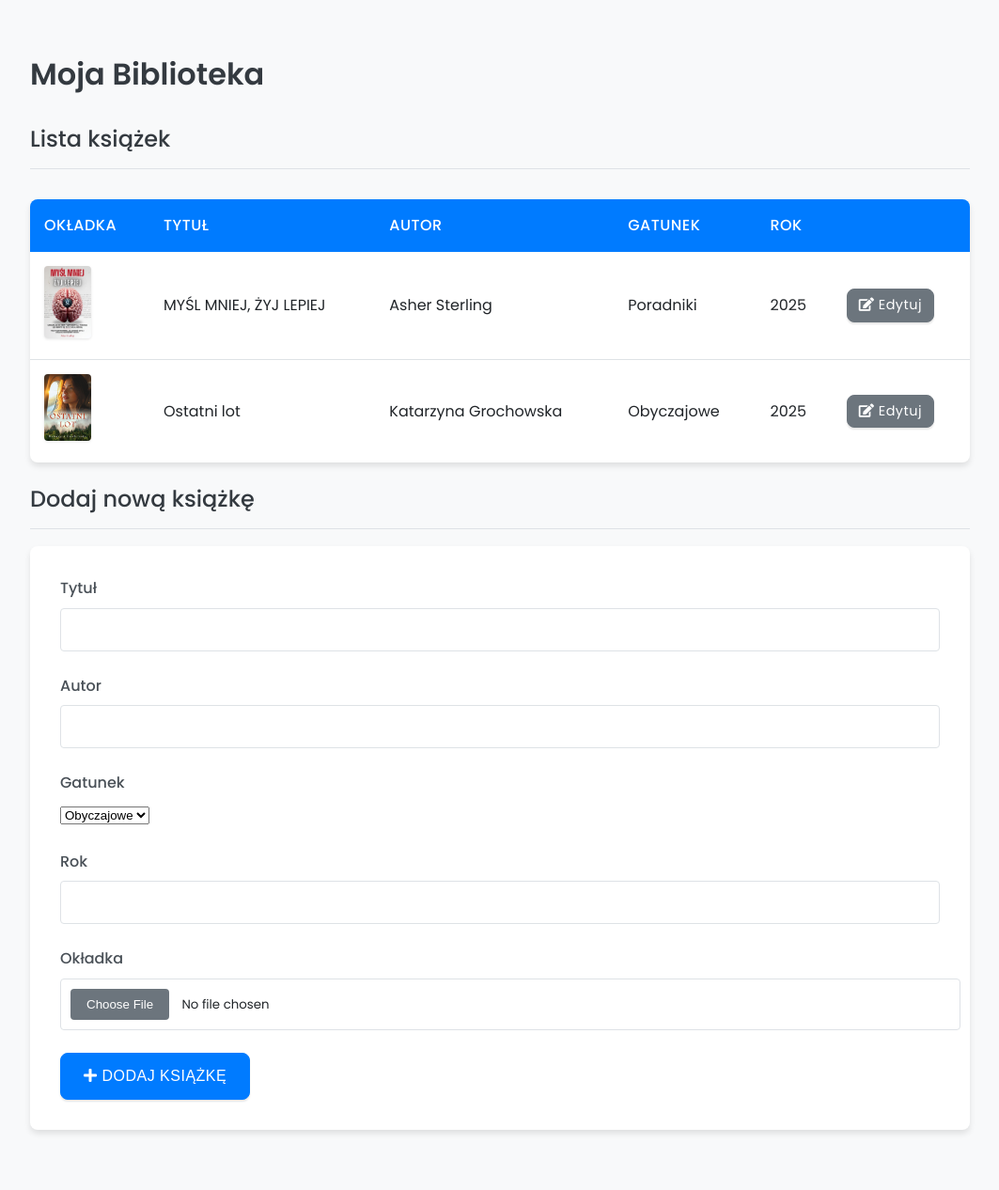
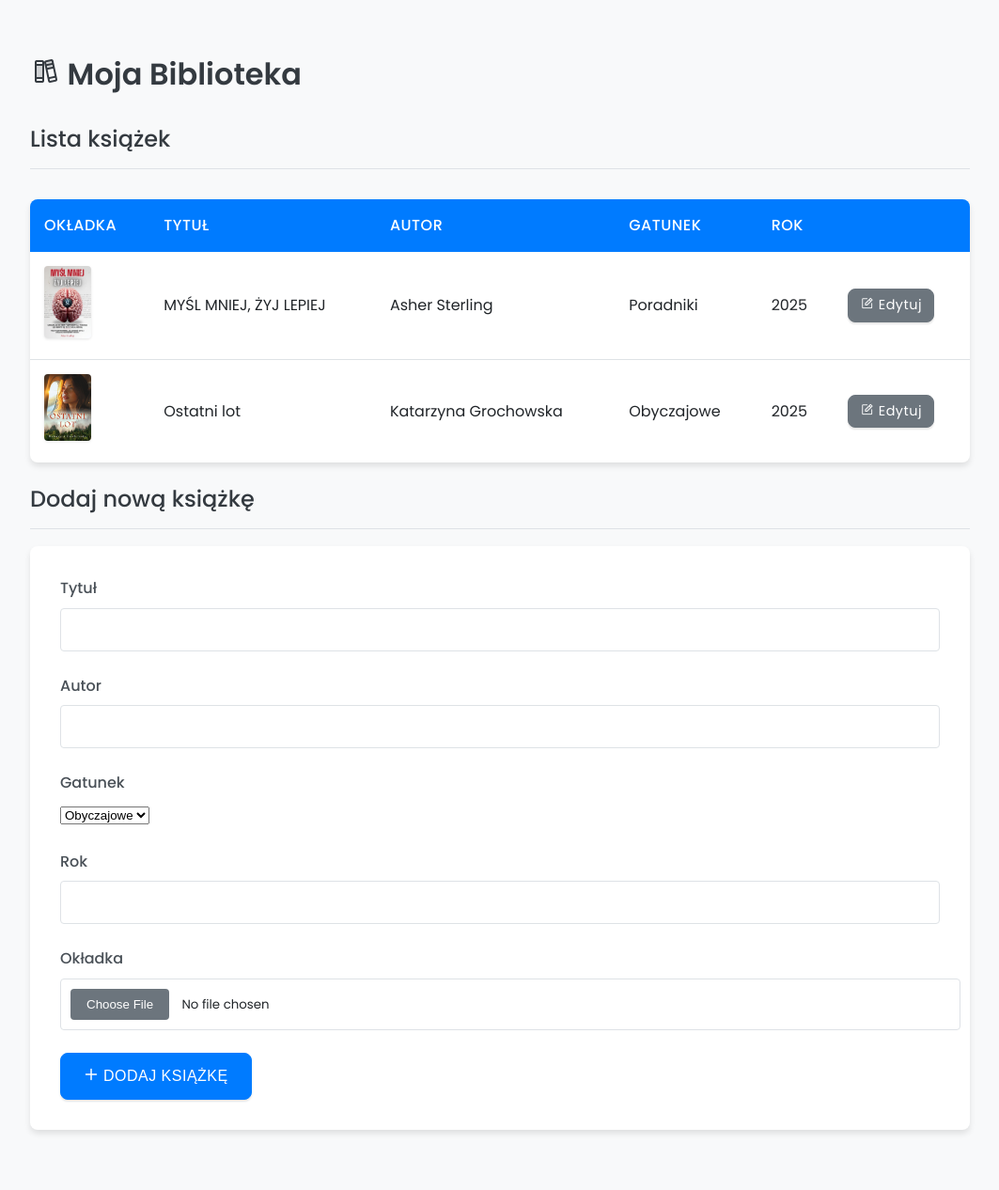
Before and after one commit to MarcinSachs/kodilla_biblioteka_wtf, a Flask app: page /library/ in a window 1280 px wide. Shown: the whole page at 94% size, without its empty margins (108-1171 px from the left). Run offline with Flask 3, Linux system fonts and the light colour scheme; some libraries are stand-ins or nearby versions.

Commit message:
Add icons

```diff
--- a/app.py
+++ b/app.py
@@ -71,7 +71,7 @@ def book_details(book_id):
         books.update(book_id, updated_data)
         flash("Dane książki zostały zaktualizowane.", "success")
         return redirect(url_for("library"))
-    return render_template("book.html", form=form, book_id=book_id, book=book)
+    return render_template("book_details.html", form=form, book_id=book_id, book=book)
 
 
 if __name__ == "__main__":
--- a/templates/library.html
+++ b/templates/library.html
@@ -7,11 +7,13 @@
     <title>Biblioteka</title>
     <link rel="stylesheet" href="{{ url_for('static', filename='style.css') }}">
     <link rel="stylesheet" href="https://cdnjs.cloudflare.com/ajax/libs/font-awesome/5.15.4/css/all.min.css">
+    <link rel="stylesheet" href="https://cdn.jsdelivr.net/npm/@phosphor-icons/web@2.1.1/src/duotone/style.css">
+    <link rel="stylesheet" href="https://cdn.jsdelivr.net/npm/@phosphor-icons/web@2.1.1/src/bold/style.css">
 </head>
 
 <body>
     <div class="container">
-        <h1>Moja Biblioteka</h1>
+        <h1><i class="ph-duotone ph-books"></i> Moja Biblioteka</h1>
 
         {% with messages = get_flashed_messages(with_categories=true) %}
         {% if messages %}
@@ -54,7 +56,7 @@
                     <td>{{ book.year }}</td>
                     <td class="actions">
                         <a href="{{ url_for('book_details', book_id=loop.index) }}" class="btn btn-secondary">
-                            <i class="fas fa-edit"></i> Edytuj
+                            <i class="ph-duotone ph-note-pencil"></i> Edytuj
                         </a>
                     </td>
                 </tr>
@@ -124,7 +126,7 @@
             </div>
             <div class="actions">
                 <button type="submit" name="submit" class="btn">
-                    <i class="fas fa-plus"></i> Dodaj książkę
+                    <i class="ph-bold ph-plus"></i> Dodaj książkę
                 </button>
             </div>
         </form>
```
Also changed, not shown: templates/book_details.html (renamed from templates/book.html).
